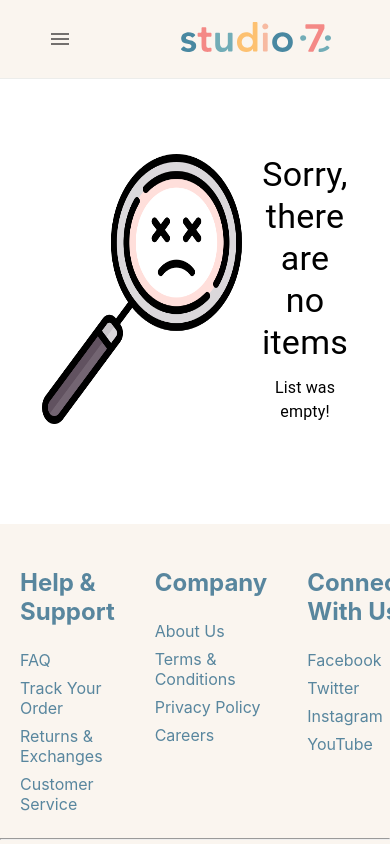
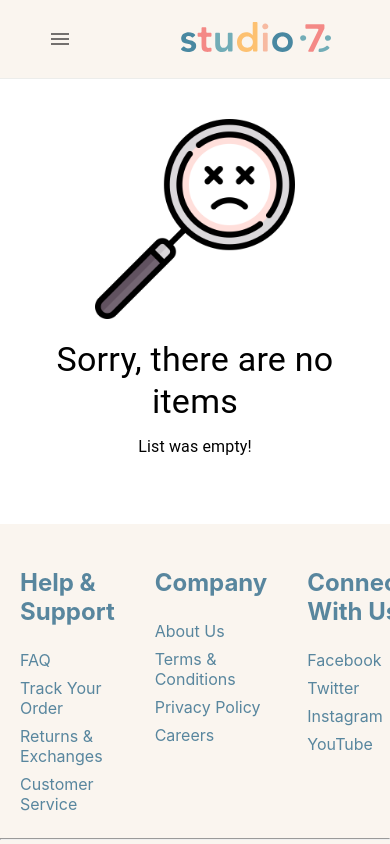
Before and after one commit to jyothirmai5/Studio-Seven, a React (Create React App) app: page /cart in a window 390 px wide. Shown: the top 844 px of the page. Built offline with nearby package versions, Linux system fonts and the light colour scheme.

Commit message:
favourites page responsive UI

```diff
--- a/src/EmptyPage/EmptyPage.css
+++ b/src/EmptyPage/EmptyPage.css
@@ -9,8 +9,8 @@
 .emptyPageContent {
     text-align: center;
     margin: auto;
-    width: 60%;
     display: flex;
     justify-content: center;
+    flex-wrap: wrap;
     gap: 20px;
 }
--- a/src/Favourites/Favourites.css
+++ b/src/Favourites/Favourites.css
@@ -2,4 +2,5 @@
     display: flex;
     gap: 20px;
     cursor: pointer;
+    flex-wrap: wrap;
 }
--- a/src/Favourites/Favourites.js
+++ b/src/Favourites/Favourites.js
@@ -32,6 +32,7 @@ const Favourites = () => {
                             <div className='each-card'>
                                 {favouriteItems && favouriteItems.map((product, index) => (
                                     <Card
+                                        style={{ minWidth: '250px' }}
                                         onClick={() => redirectToProduct(product.categoryId, product.id)}>
                                         <CardMedia
                                             component="img"
```
